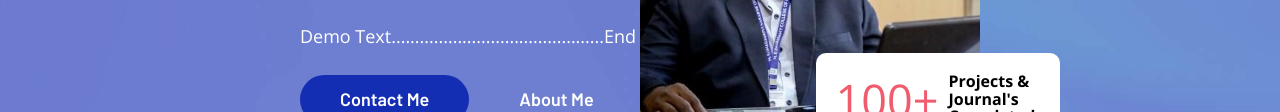
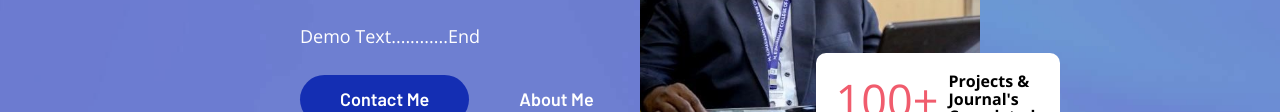
Before and after one commit to parklymedia/Dr.C.Ramesh, a plain HTML site: page index.html in a window 1280 px wide. Shown: the part 429-541 px from the top of the page. Drawn offline with nearby package versions, Linux system fonts and the light colour scheme.

Commit message:
Update index.html

```diff
--- a/index.html
+++ b/index.html
@@ -130,7 +130,7 @@
             </h2>
 
             <p class="hero-text">
-              Demo Text.............................................End
+              Demo Text............End
             </p>
 
             <div class="btn-group">
```
